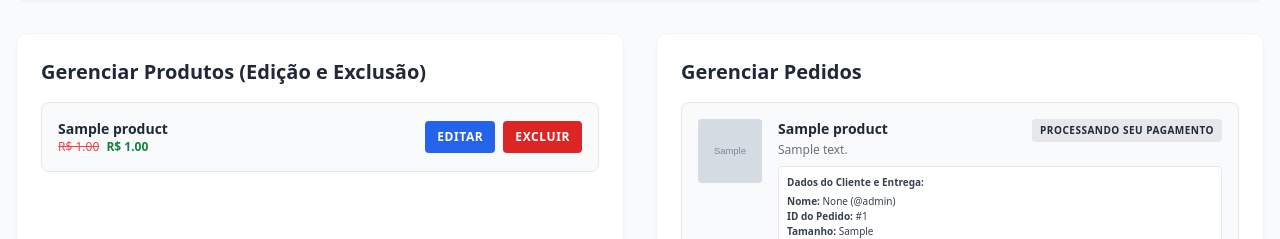
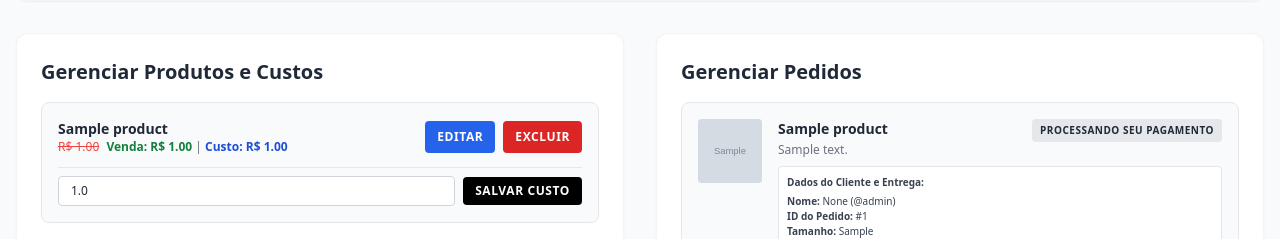
Before and after one commit to mkmayk11/story, a Flask app: page /admin in a window 1280 px wide. Shown: the part 994-1233 px from the top of the page. Run offline with Flask 3, Linux system fonts and the light colour scheme; a user stored in the database is signed in; tables that the repository leaves empty hold one stand-in row (values such as "Sample post"); grey boxes marked "Sample" are stand-in pictures; some libraries are stand-ins or nearby versions.

Commit message:
Update admin.html

```diff
--- a/templates/admin.html
+++ b/templates/admin.html
@@ -17,17 +17,24 @@
     </a>
 </div>
 
-<!-- NOVO: Seção do Gráfico de Vendas -->
+<!-- Seção do Gráfico de Vendas -->
 <div class="bg-white p-6 rounded-xl shadow-sm border border-gray-100 mb-8">
     <h3 class="text-xl font-semibold mb-4">Resumo de Pedidos por Status</h3>
     <div class="w-full max-w-md mx-auto">
-        <canvas id="graficoStatus"></canvas>
+        <canvas id="graficoStatus"
+            data-s1="{{ pedidos|selectattr('status', 'equalto', 1)|list|length }}"
+            data-s2="{{ pedidos|selectattr('status', 'equalto', 2)|list|length }}"
+            data-s3="{{ pedidos|selectattr('status', 'equalto', 3)|list|length }}"
+            data-s4="{{ pedidos|selectattr('status', 'equalto', 4)|list|length }}"
+            data-s5="{{ pedidos|selectattr('status', 'equalto', 5)|list|length }}"
+            data-s6="{{ pedidos|selectattr('status', 'equalto', 6)|list|length }}">
+        </canvas>
     </div>
 </div>
 
 <div class="grid grid-cols-1 md:grid-cols-2 gap-8 mb-8">
 
-    <!-- Gerenciamento de Usuários (AGORA COM TODOS OS DADOS DE CADASTRO) -->
+    <!-- Gerenciamento de Usuários -->
     <div class="bg-white p-6 rounded-xl shadow-sm border border-gray-100 md:col-span-2 overflow-x-auto">
         <h3 class="text-xl font-semibold mb-4">Gerenciar Usuários e Dados de Cadastro</h3>
         <table class="min-w-full text-left text-sm whitespace-nowrap">
@@ -64,33 +71,53 @@
         </table>
     </div>
 
-    <!-- Gerenciamento de Produtos (NOVO COM EDIÇÃO E EXCLUSÃO) -->
+    <!-- Gerenciamento de Produtos e Custos -->
     <div class="bg-white p-6 rounded-xl shadow-sm border border-gray-100">
-        <h3 class="text-xl font-semibold mb-4">Gerenciar Produtos (Edição e Exclusão)</h3>
+        <h3 class="text-xl font-semibold mb-4">Gerenciar Produtos e Custos</h3>
         <ul class="space-y-4">
             {% for produto in produtos %}
-            <li class="p-4 border rounded-lg bg-gray-50 flex flex-col sm:flex-row justify-between items-start sm:items-center gap-4">
+            <li class="p-4 border rounded-lg bg-gray-50 flex flex-col gap-3">
+                <div class="flex flex-col sm:flex-row justify-between items-start sm:items-center gap-4">
                     <div>
                         <h4 class="font-bold text-sm">{{ produto.nome }}</h4>
                         <p class="text-xs text-gray-500">
-                        <!-- PREÇO ANTIGO CORTADO AQUI -->
                             {% if produto.preco_antigo %}
                                 <span class="line-through text-red-500 mr-1">R$ {{ "%.2f"|format(produto.preco_antigo) }}</span>
                             {% endif %}
-                        <span class="text-green-700 font-bold">R$ {{ "%.2f"|format(produto.preco) if produto.preco else "0.00" }}</span>
+                            <span class="text-green-700 font-bold">Venda: R$ {{ "%.2f"|format(produto.preco) if produto.preco else "0.00" }}</span> |
+                            <span class="text-blue-700 font-bold">Custo: R$ {{ "%.2f"|format(produto.custo) if produto.custo is not none else "0.00" }}</span>
                         </p>
                     </div>
 
-                <!-- Botões de Ação do Produto (Editar e Excluir) -->
+                    <!-- Botões de Ação do Produto -->
                     <div class="flex gap-2 mt-2 sm:mt-0">
-                    <!-- BOTÃO EDITAR -->
                         <a href="{{ url_for('edit_product', product_id=produto.id) }}" class="text-xs bg-blue-600 text-white px-3 py-2 rounded hover:bg-blue-700 font-bold uppercase tracking-wider text-center">Editar</a>
 
-                    <!-- BOTÃO EXCLUIR -->
                         <form action="{{ url_for('delete_product', product_id=produto.id) }}" method="POST" onsubmit="return confirm('ATENÇÃO: Tem certeza que deseja excluir este produto? Todos os pedidos atrelados a ele também serão excluídos do sistema.');">
                             <button type="submit" class="text-xs bg-red-600 text-white px-3 py-2 rounded hover:bg-red-700 font-bold uppercase tracking-wider">Excluir</button>
                         </form>
                     </div>
+                </div>
+
+                <!-- Formulário Rápido para Atualizar o Custo Direto no Admin -->
+                <form action="{{ url_for('edit_product', product_id=produto.id) }}" method="POST" class="flex gap-2 items-center pt-2 border-t">
+                    <input type="hidden" name="nome" value="{{ produto.nome }}">
+                    <input type="hidden" name="preco" value="{{ produto.preco }}">
+                    <input type="hidden" name="categoria" value="{{ produto.categoria }}">
+                    <input type="hidden" name="descricao" value="{{ produto.descricao }}">
+                    <input type="hidden" name="imagens" value="{{ produto.imagens }}">
+                    {% if produto.preco_antigo %}<input type="hidden" name="preco_antigo" value="{{ produto.preco_antigo }}">{% endif %}
+                    {% if produto.video_url %}<input type="hidden" name="video_url" value="{{ produto.video_url }}">{% endif %}
+                    {% if produto.link_pagamento %}<input type="hidden" name="link_pagamento" value="{{ produto.link_pagamento }}">{% endif %}
+                    {% if produto.destaque %}<input type="hidden" name="destaque" value="on">{% endif %}
+
+                    <div class="flex-grow">
+                        <input type="number" step="0.01" name="custo" value="{{ produto.custo if produto.custo is not none else '' }}" placeholder="Novo valor de custo" class="w-full text-xs border border-gray-300 rounded px-3 py-1.5 focus:outline-none focus:ring-1 focus:ring-blue-500">
+                    </div>
+                    <button type="submit" class="text-xs bg-black text-white px-3 py-1.5 rounded hover:bg-gray-800 font-bold uppercase tracking-wider">
+                        Salvar Custo
+                    </button>
+                </form>
             </li>
             {% else %}
             <p class="text-gray-400 text-sm italic">Nenhum produto cadastrado no momento.</p>
@@ -105,7 +132,6 @@
             {% for pedido in pedidos %}
             <li class="p-4 border rounded-lg bg-gray-50">
                 <div class="flex gap-4">
-                    <!-- Foto do Produto -->
                     {% set primeira_foto = pedido.product.imagens.split(',')[0] if pedido.product.imagens else '' %}
                     <div class="w-16 h-16 bg-gray-200 rounded overflow-hidden flex-shrink-0">
                         <img src="{{ primeira_foto }}" class="w-full h-full object-cover">
@@ -118,12 +144,10 @@
                         </div>
                         <p class="text-xs text-gray-500 line-clamp-1 mb-2">{{ pedido.product.descricao }}</p>
 
-                        <!-- DADOS DE ENTREGA NA DESCRIÇÃO -->
                         <div class="text-[10px] text-gray-700 bg-white p-2 border rounded">
                             <p class="font-bold mb-1">Dados do Cliente e Entrega:</p>
                             <p><strong>Nome:</strong> {{ pedido.user.nome_completo }} (@{{ pedido.user.username }})</p>
                             <p><strong>ID do Pedido:</strong> #{{ pedido.id }}</p>
-                            <!-- TAMANHO ADICIONADO ABAIXO -->
                             <p><strong>Tamanho:</strong> {{ pedido.tamanho if pedido.tamanho else 'N/A' }}</p>
                             <p><strong>Telefone:</strong> {{ pedido.user.telefone }}</p>
                             <p><strong>Endereço:</strong> {{ pedido.user.endereco }}, {{ pedido.user.bairro }}</p>
@@ -131,11 +155,9 @@
                     </div>
                 </div>
 
-                <!-- Botões de Alteração de Status (CORRIGIDO PARA MARCAR O STATUS ATUAL DE PRETO) -->
                 <div class="flex flex-wrap gap-2 text-[10px] mt-4 pt-3 border-t items-center">
                     <span class="mr-2 text-gray-400 font-bold uppercase">Mudar Status:</span>
 
-                    <!-- Lógica condicional: se o status_num for igual ao status do pedido, pinta de preto -->
                     {% for status_num in range(1, 6) %}
                         <a href="{{ url_for('update_order', order_id=pedido.id, new_status=status_num) }}"
                            class="border px-2 py-1 rounded transition-colors
@@ -148,10 +170,8 @@
                         </a>
                     {% endfor %}
 
-                    <!-- BOTÃO DE CANCELAMENTO -->
                     <a href="{{ url_for('update_order', order_id=pedido.id, new_status=6) }}" class="border border-red-500 text-red-500 px-2 py-1 rounded hover:bg-red-500 hover:text-white ml-auto font-bold uppercase">Cancelar Compra</a>
 
-                    <!-- BOTÃO DE EXCLUIR PEDIDO -->
                     <form action="{{ url_for('delete_order', order_id=pedido.id) }}" method="POST" onsubmit="return confirm('Tem certeza que deseja excluir permanentemente este pedido?');" class="inline-block m-0">
                         <button type="submit" class="bg-red-600 text-white px-2 py-1 rounded hover:bg-red-700 font-bold uppercase transition-colors">Excluir</button>
                     </form>
@@ -164,28 +184,24 @@
     </div>
 </div>
 
-<!-- Importação do Chart.js NOVO -->
+<!-- Importação do Chart.js -->
 <script src="https://cdn.jsdelivr.net/npm/chart.js"></script>
 
-<!-- LÓGICA DO AUTO REFRESH E GRÁFICO -->
+<!-- LÓGICA DO AUTO REFRESH E GRÁFICO (Sem erros de linter) -->
 <script>
     document.addEventListener("DOMContentLoaded", function() {
-        // --- LÓGICA DO GRÁFICO DE VENDAS ---
+        const canvasEl = document.getElementById('graficoStatus');
+
         const contagemStatus = {
-            "Processando seu pagamento": 0,
-            "Pagamento feito": 0,
-            "Pedido em preparação": 0,
-            "Pedido a caminho": 0,
-            "Pedido entregue": 0,
-            "Compra cancelada": 0
+            "Processando seu pagamento": parseInt(canvasEl.dataset.s1 || 0),
+            "Pagamento feito": parseInt(canvasEl.dataset.s2 || 0),
+            "Pedido em preparação": parseInt(canvasEl.dataset.s3 || 0),
+            "Pedido a caminho": parseInt(canvasEl.dataset.s4 || 0),
+            "Pedido entregue": parseInt(canvasEl.dataset.s5 || 0),
+            "Compra cancelada": parseInt(canvasEl.dataset.s6 || 0)
         };
 
-        // Jinja injeta os dados do banco
-        {% for pedido in pedidos %}
-            contagemStatus["{{ status_map[pedido.status] }}"]++;
-        {% endfor %}
-
-        const ctx = document.getElementById('graficoStatus').getContext('2d');
+        const ctx = canvasEl.getContext('2d');
         new Chart(ctx, {
             type: 'doughnut',
             data: {
@@ -194,12 +210,12 @@
                     label: 'Quantidade de Pedidos',
                     data: Object.values(contagemStatus),
                     backgroundColor: [
-                        '#f59e0b', // Laranja
-                        '#3b82f6', // Azul
-                        '#8b5cf6', // Roxo
-                        '#06b6d4', // Ciano
-                        '#22c55e', // Verde
-                        '#ef4444'  // Vermelho
+                        '#f59e0b',
+                        '#3b82f6',
+                        '#8b5cf6',
+                        '#06b6d4',
+                        '#22c55e',
+                        '#ef4444'
                     ],
                     borderWidth: 0,
                     hoverOffset: 4
@@ -216,7 +232,6 @@
             }
         });
 
-        // --- LÓGICA DO AUTO REFRESH (Original Mantida) ---
         const toggleBtn = document.getElementById("autoRefreshToggle");
         let refreshTimer;
         let isRefreshOn = localStorage.getItem("autoRefreshAdmin") === "true";
```
Lines whose indentation alone changed are shown as unchanged.
